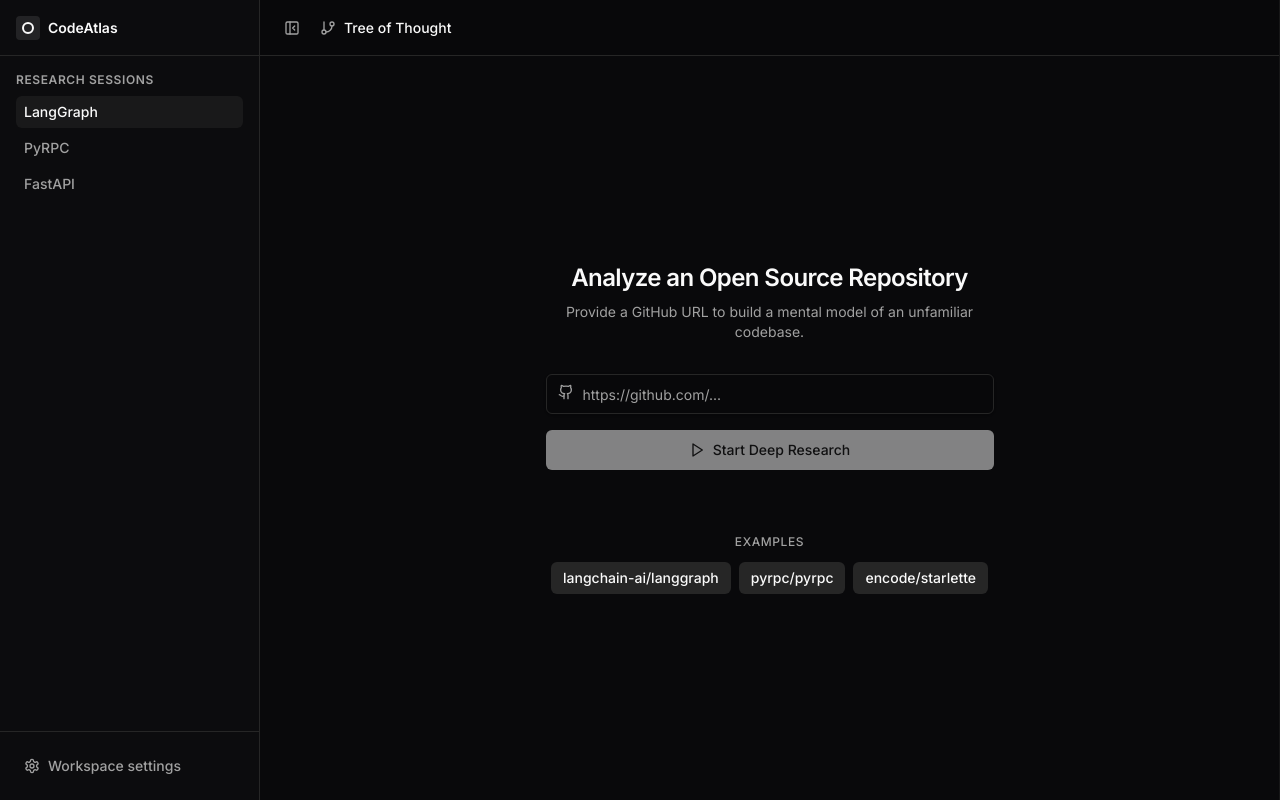
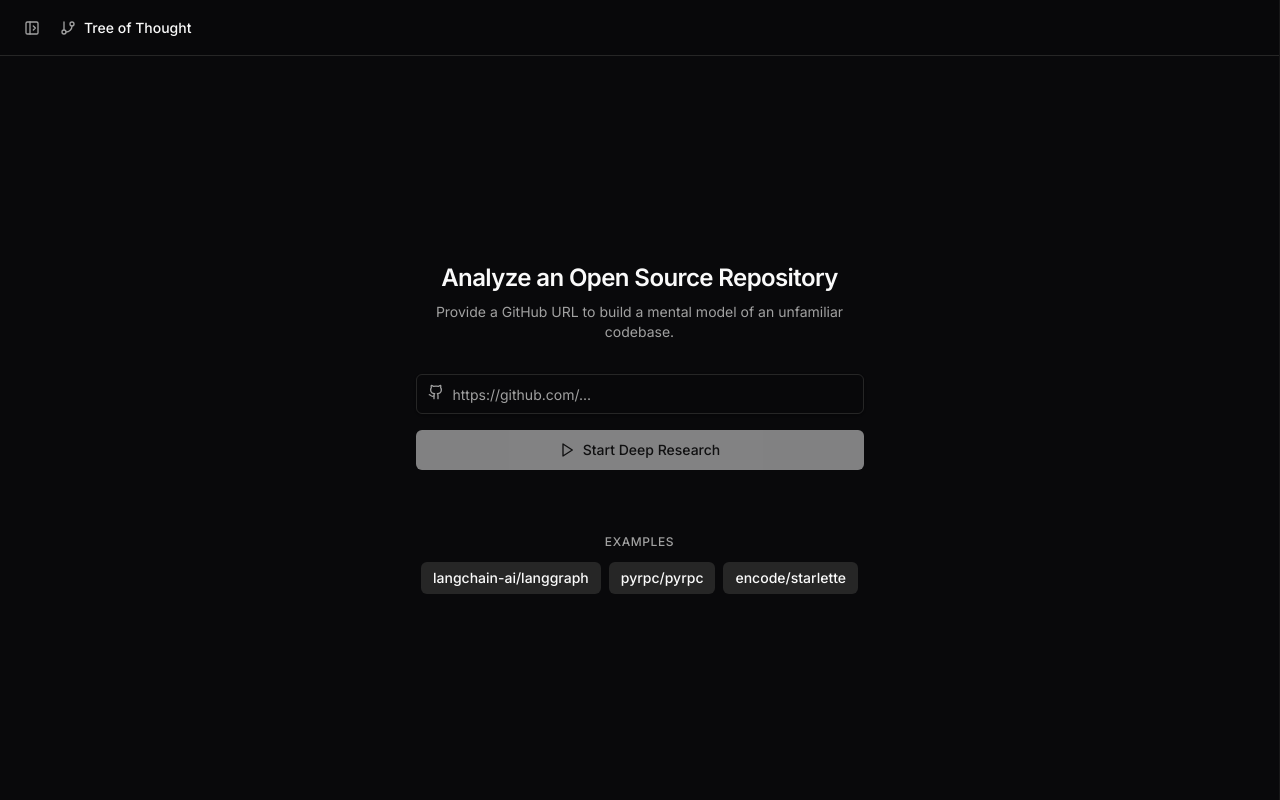
Before and after one commit to Atnatewoss/codeatlas, a Next.js app in the folder apps/web/: page / in a window 1280 px wide. Built offline with nearby package versions, Linux system fonts and the light colour scheme.

Commit message:
fix(web): default sidebar to collapsed and delete old sidebar component

```diff
--- a/apps/web/src/app/page.tsx
+++ b/apps/web/src/app/page.tsx
@@ -20,7 +20,7 @@
   const [researchState, setResearchState] = useState<"idle" | "researching">("idle")
   const [sessionId, setSessionId] = useState<string | null>(null)
   const [repoUrl, setRepoUrl] = useState("")
-  const [isSidebarOpen, setIsSidebarOpen] = useState(true)
+  const [isSidebarOpen, setIsSidebarOpen] = useState(false)
 
   const { mutate: startResearchMutation, isPending: isStarting } = useMutation({
     mutationFn: startResearch,
--- a/apps/web/src/components/layout/sidebar.tsx
+++ /dev/null
@@ -1,55 +0,0 @@
-import { CodeXml, GitMerge, Hexagon, Search } from "lucide-react"
-import Link from "next/link"
-
-export function Sidebar() {
-  return (
-    <div className="w-64 border-r bg-sidebar flex flex-col h-full shrink-0">
-      <div className="h-14 flex items-center px-4 border-b font-medium text-sm tracking-tight">
-        <Hexagon className="w-4 h-4 mr-2 text-primary" />
-        CodeAtlas
-      </div>
-
-      <div className="p-4 flex-1 overflow-auto">
-        <div className="text-xs font-semibold text-muted-foreground mb-3 uppercase tracking-wider">
-          Research Sessions
-        </div>
-
-        <div className="space-y-1">
-          <Link href="#" className="flex flex-col px-3 py-2 rounded-md bg-accent text-accent-foreground text-sm">
-            <div className="flex items-center font-medium">
-              <Search className="w-3.5 h-3.5 mr-2" />
-              LangGraph
-            </div>
-            <div className="text-xs text-muted-foreground mt-1 ml-5.5 truncate">
-              langchain-ai/langgraph
-            </div>
-          </Link>
-
-          <Link href="#" className="flex flex-col px-3 py-2 rounded-md hover:bg-accent hover:text-accent-foreground text-sm text-muted-foreground transition-colors">
-            <div className="flex items-center font-medium">
-              <CodeXml className="w-3.5 h-3.5 mr-2" />
-              PyRPC
-            </div>
-            <div className="text-xs text-muted-foreground mt-1 ml-5.5 truncate">
-              pyrpc/pyrpc
-            </div>
-          </Link>
-
-          <Link href="#" className="flex flex-col px-3 py-2 rounded-md hover:bg-accent hover:text-accent-foreground text-sm text-muted-foreground transition-colors">
-            <div className="flex items-center font-medium">
-              <GitMerge className="w-3.5 h-3.5 mr-2" />
-              FastAPI
-            </div>
-            <div className="text-xs text-muted-foreground mt-1 ml-5.5 truncate">
-              fastapi/fastapi
-            </div>
-          </Link>
-        </div>
-      </div>
-
-      <div className="p-4 border-t text-xs text-muted-foreground">
-        Workspace settings
-      </div>
-    </div>
-  )
-}
```
